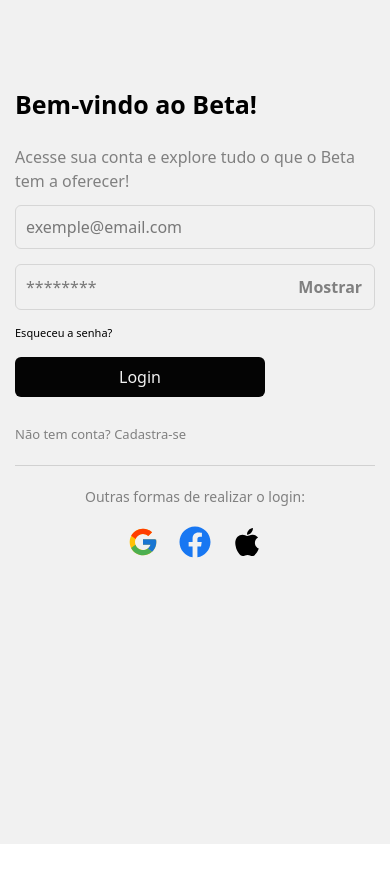
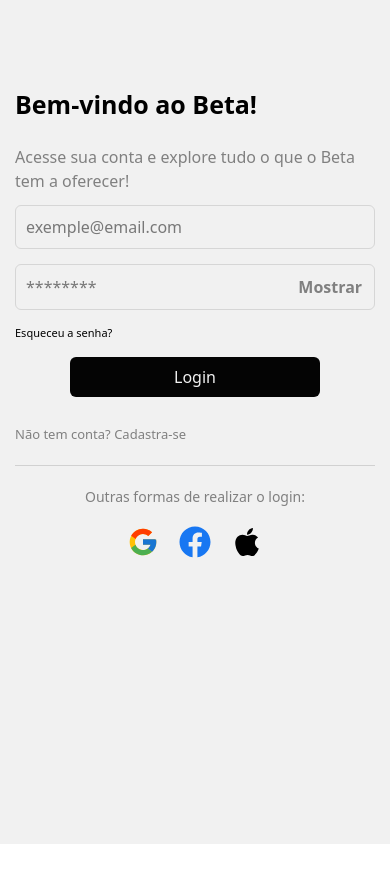
Before and after one commit to felipeluis223/BetaSystem, a React (Vite) app: page / in a window 390 px wide. Shown: the top 882 px of the page. Built offline with nearby package versions, Linux system fonts and the light colour scheme; no server answers.

Commit message:
feat: centralizando botão de login - responsividade.

```diff
--- a/src/components/LoginForm/index.tsx
+++ b/src/components/LoginForm/index.tsx
@@ -76,7 +76,7 @@ export default function LoginForm(){
 
                         <ForgotPassword />
                         <div className="w-full h-[180px] flex flex-col gap-[25px]">
-                            <div className="w-full h-full flex  gap-[10px]">
+                            <div className="w-full h-full flex justify-center md:justify-start gap-[10px]">
                                 <LoginButton />
                             </div>
                         </div>
```
